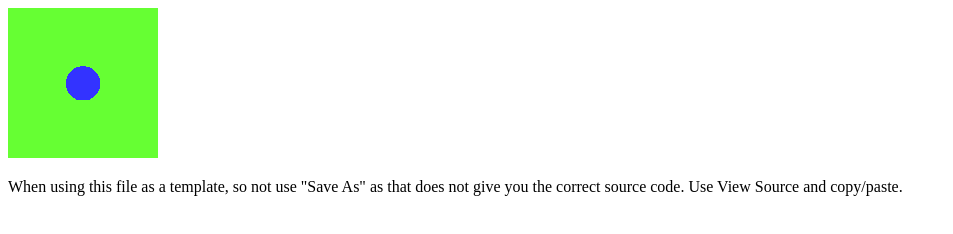
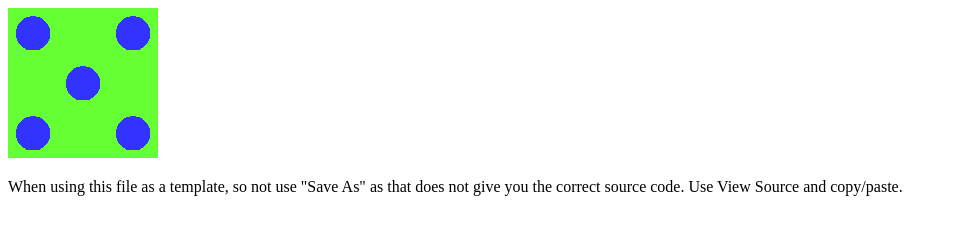
Before and after one commit to HobotM/University-Tasks, a plain HTML site: page JQuery revision/R2.1.html in a window 1280 px wide. Shown: the whole page, without its empty margins (0-953 px from the left). Drawn offline with nearby package versions, Linux system fonts and the light colour scheme.

Commit message:
revision dice task working

```diff
--- a/JQuery revision/R2.1.html
+++ b/JQuery revision/R2.1.html
@@ -11,24 +11,29 @@
     <script type="text/javascript">
         $( document ).ready(function(){
             var dice = new Array();
-            for (var i=1; i<7; i++) {
+            for (var i=1; i<6; i++) {
                 dice[i] = new Image(); // make each element of the array an Image object
                 dice[i].src ="./die"+i+".gif";// preload .gifs 0-10 into logos[0] to logos[10]
             }
-            var r = 1
-            $("#empty").prepend($("<img>").attr("src",dice[r].src));
-            console.log("DOM loaded into jQ");
-            var change = window.click(function(){
-                var r = Math.random(); // do not change this line
-                r=r*6.0;               // do not change this line
-                r=Math.ceil(r);        // do not change this line
-                console.log(r);
-                console.log(r, dice[r].src);
-                $("#empty").attr("src",dice[r]);
+
+            var i = 1
+            $("#empty").append($("<img>").attr("src",dice[i].src));
+            $("#empty img").click( function(){
+                for (var t=300;t<=1500; t=t+300) {
+                    window.setTimeout( function() {
+                        var r = Math.random(); // do not change this line
+                        r=r*6.0;               // do not change this line
+                        r=Math.ceil(r);        // do not change this line
+                        console.log(t,r);      // sometimes useful for debugging, do not change this line
+                        $("#empty img").attr("src",dice[r].src);
+                    }, t);
+                }
             });
+            $( "#empty img" ).triggerHandler( "click" );
         });
+    </script>
 
-    </script>
+
 
 
     </head>
```
